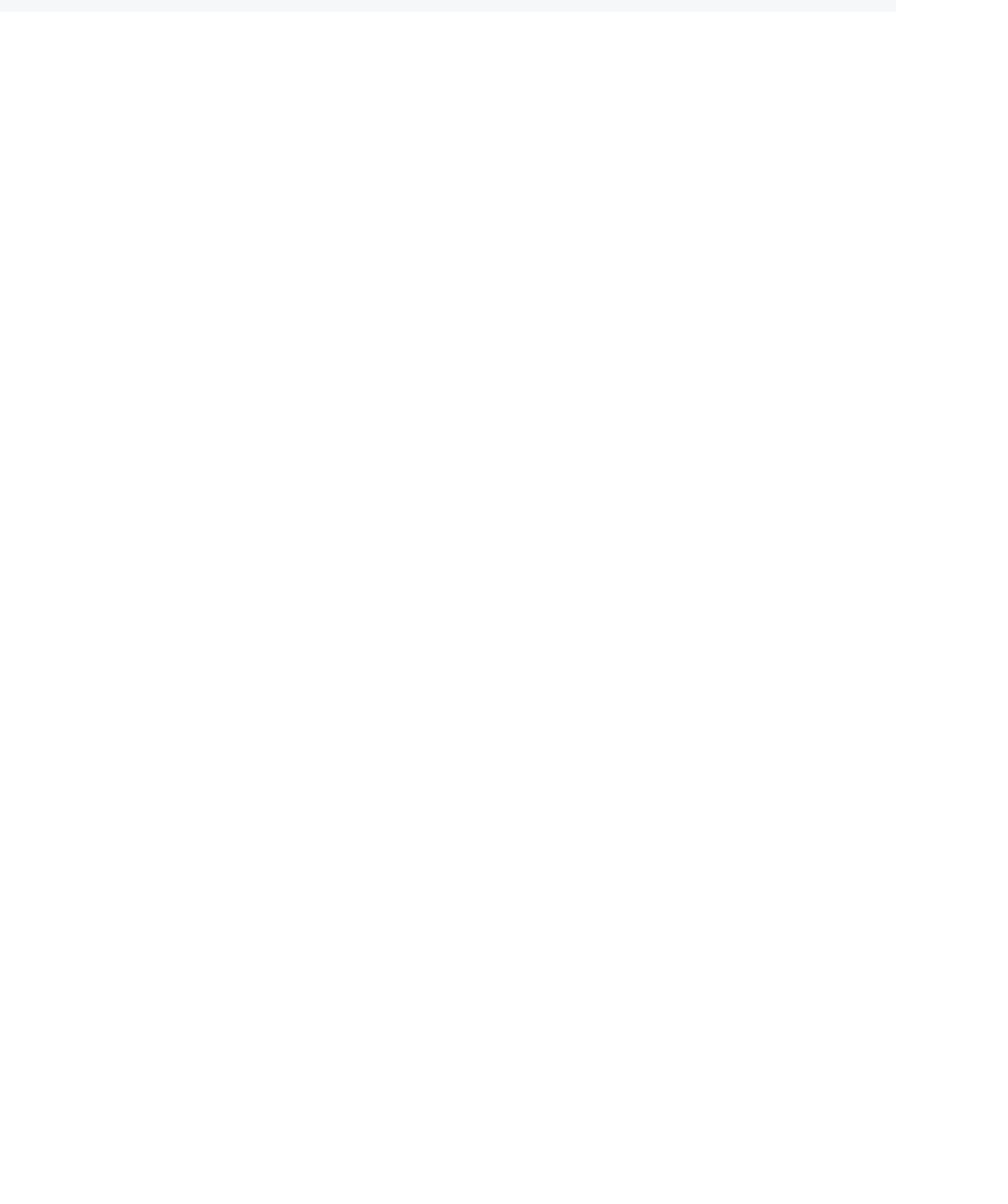
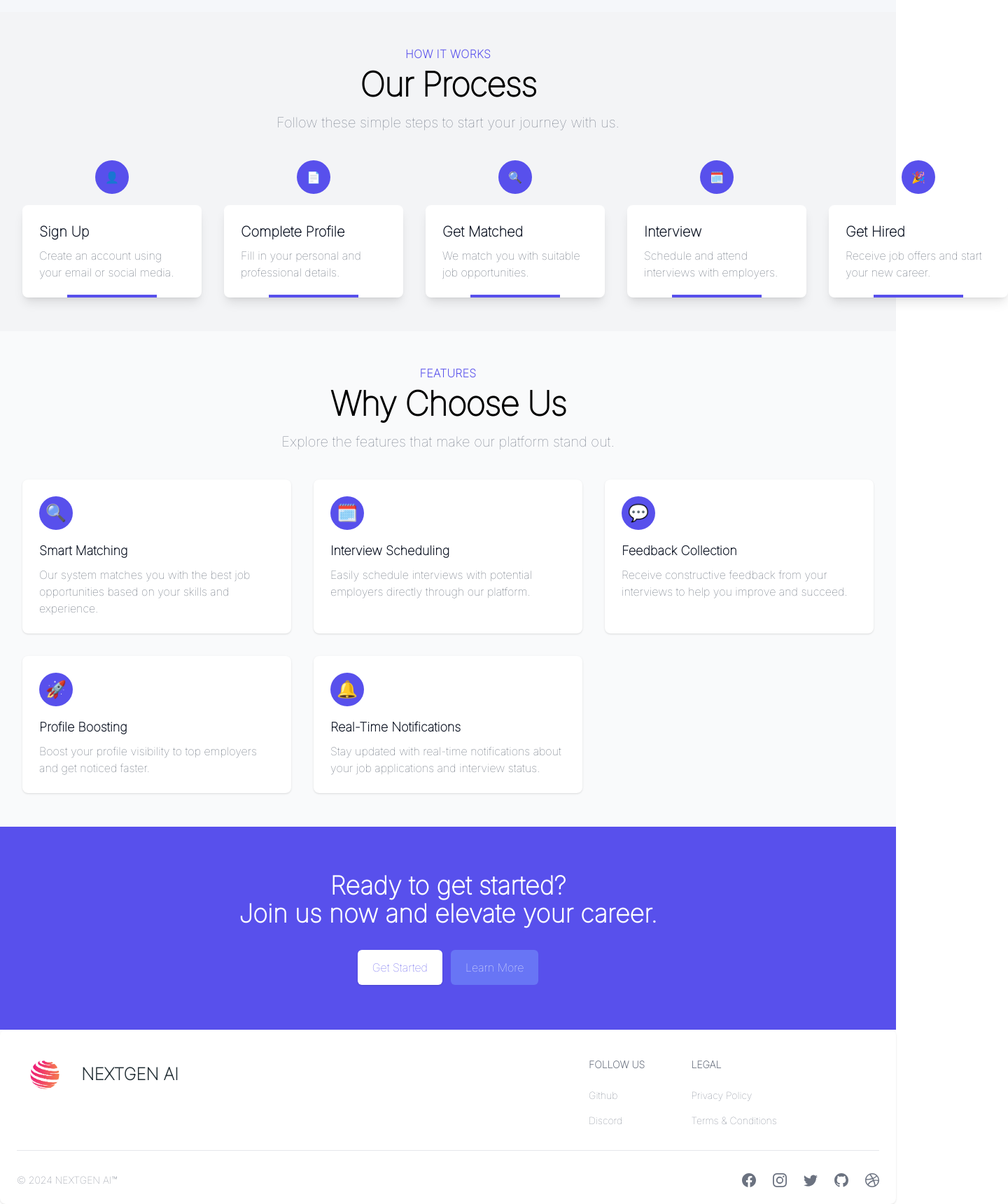
Before and after one commit to bilal1718/NextGen_AI_Interview_Coach, a React (Vite) app: page / in a window 1280 px wide. Shown: the part 783-2503 px from the top of the page at 70% size, 1440 px wide, since content can reach past the window. Before the commit the page ends 800 px from the top, so only its background shows below. Built offline with nearby package versions, Linux system fonts and the light colour scheme.

Commit message:
Updated Sections

```diff
--- a/src/App.jsx
+++ b/src/App.jsx
@@ -1,6 +1,10 @@
 import './App.css'
 import Home from './components/Home'
 import Navbar from './components/Navbar'
+import MyFooter from './components/Footer'
+import HowItWorks from './components/HowItWorks'
+import Features from './components/Features'
+import CallToAction from './components/CallToAction'
 
 function App() {
 
@@ -8,6 +12,10 @@ function App() {
     <>
      <Navbar />
      <Home />
+     <HowItWorks />
+     <Features />
+     <CallToAction />
+     <MyFooter />
     </>
   )
 }
--- /dev/null
+++ b/src/components/CallToAction.jsx
@@ -0,0 +1,34 @@
+import React from 'react';
+
+const CallToAction = () => {
+  return (
+    <div className="bg-indigo-600">
+      <div className="max-w-7xl mx-auto py-12 px-4 sm:px-6 lg:py-16 lg:px-8 text-center">
+        <h2 className="text-3xl font-extrabold text-white sm:text-4xl">
+          <span className="block">Ready to get started?</span>
+          <span className="block">Join us now and elevate your career.</span>
+        </h2>
+        <div className="mt-8 flex justify-center">
+          <div className="inline-flex rounded-md shadow">
+            <a
+              href="#"
+              className="inline-flex items-center justify-center px-5 py-3 border border-transparent text-base font-medium rounded-md text-indigo-600 bg-white hover:bg-indigo-50"
+            >
+              Get Started
+            </a>
+          </div>
+          <div className="ml-3 inline-flex">
+            <a
+              href="#"
+              className="inline-flex items-center justify-center px-5 py-3 border border-transparent text-base font-medium rounded-md text-white bg-indigo-500 hover:bg-indigo-700"
+            >
+              Learn More
+            </a>
+          </div>
+        </div>
+      </div>
+    </div>
+  );
+};
+
+export default CallToAction;
--- /dev/null
+++ b/src/components/Features.jsx
@@ -0,0 +1,62 @@
+import React from 'react';
+
+const features = [
+  {
+    title: "Smart Matching",
+    description: "Our system matches you with the best job opportunities based on your skills and experience.",
+    icon: "🔍"
+  },
+  {
+    title: "Interview Scheduling",
+    description: "Easily schedule interviews with potential employers directly through our platform.",
+    icon: "🗓️"
+  },
+  {
+    title: "Feedback Collection",
+    description: "Receive constructive feedback from your interviews to help you improve and succeed.",
+    icon: "💬"
+  },
+  {
+    title: "Profile Boosting",
+    description: "Boost your profile visibility to top employers and get noticed faster.",
+    icon: "🚀"
+  },
+  {
+    title: "Real-Time Notifications",
+    description: "Stay updated with real-time notifications about your job applications and interview status.",
+    icon: "🔔"
+  },
+];
+
+const Features = () => {
+  return (
+    <div className="bg-gray-50 py-12">
+      <div className="max-w-7xl mx-auto px-4 sm:px-6 lg:px-8">
+        <div className="text-center">
+          <h2 className="text-base text-indigo-600 font-semibold tracking-wide uppercase">Features</h2>
+          <p className="mt-2 text-4xl leading-8 font-extrabold tracking-tight text-black sm:text-5xl">
+            Why Choose Us
+          </p>
+          <p className="mt-4 max-w-2xl text-xl text-gray-500 lg:mx-auto">
+            Explore the features that make our platform stand out.
+          </p>
+        </div>
+        <div className="mt-10">
+          <ul className="grid grid-cols-1 gap-8 sm:grid-cols-2 lg:grid-cols-3">
+            {features.map((feature, index) => (
+              <li key={index} className="col-span-1 bg-white rounded-lg shadow p-6">
+                <div className="w-12 h-12 rounded-full bg-indigo-600 text-white flex items-center justify-center mb-4">
+                  <span className="text-2xl">{feature.icon}</span>
+                </div>
+                <h3 className="text-lg font-semibold text-gray-900">{feature.title}</h3>
+                <p className="mt-2 text-gray-600">{feature.description}</p>
+              </li>
+            ))}
+          </ul>
+        </div>
+      </div>
+    </div>
+  );
+};
+
+export default Features;
--- /dev/null
+++ b/src/components/Footer.jsx
@@ -0,0 +1,47 @@
+import { Footer } from "flowbite-react";
+import logo from "../images/logo.png"
+import { BsDribbble, BsFacebook, BsGithub, BsInstagram, BsTwitter } from "react-icons/bs";
+
+export default function MyFooter() {
+  return (
+    <Footer container>
+      <div className="w-full">
+        <div className="grid w-full justify-between sm:flex sm:justify-between md:flex md:grid-cols-1">
+          <div>
+          <a href='' className='text-2xl font-semibold flex items-center space-x-3'>
+                <img src={logo} className='w-20 inline-block items-center' alt='' />
+                <span className='text-[#263238]'>NEXTGEN AI</span>
+            </a>
+          </div>
+          <div className="grid grid-cols-2 gap-8 sm:mt-4 sm:grid-cols-3 sm:gap-6">
+            <div>
+              <Footer.Title title="Follow us" />
+              <Footer.LinkGroup col>
+                <Footer.Link href="#">Github</Footer.Link>
+                <Footer.Link href="#">Discord</Footer.Link>
+              </Footer.LinkGroup>
+            </div>
+            <div>
+              <Footer.Title title="Legal" />
+              <Footer.LinkGroup col>
+                <Footer.Link href="#">Privacy Policy</Footer.Link>
+                <Footer.Link href="#">Terms &amp; Conditions</Footer.Link>
+              </Footer.LinkGroup>
+            </div>
+          </div>
+        </div>
+        <Footer.Divider />
+        <div className="w-full sm:flex sm:items-center sm:justify-between">
+          <Footer.Copyright href="#" by="NEXTGEN AI™" year={2024} />
+          <div className="mt-4 flex space-x-6 sm:mt-0 sm:justify-center">
+            <Footer.Icon href="#" icon={BsFacebook} />
+            <Footer.Icon href="#" icon={BsInstagram} />
+            <Footer.Icon href="#" icon={BsTwitter} />
+            <Footer.Icon href="#" icon={BsGithub} />
+            <Footer.Icon href="#" icon={BsDribbble} />
+          </div>
+        </div>
+      </div>
+    </Footer>
+  );
+}
--- a/src/components/Home.jsx
+++ b/src/components/Home.jsx
@@ -1,6 +1,6 @@
 import React from 'react'
 import { Carousel } from 'flowbite-react'
-import banner1 from "../images/test1.jpeg"
+import banner1 from "../images/1.webp"
 
 const Home = () => {
   return (
--- /dev/null
+++ b/src/components/HowItWorks.jsx
@@ -0,0 +1,63 @@
+import React from 'react';
+
+const steps = [
+  {
+    title: "Sign Up",
+    description: "Create an account using your email or social media.",
+    icon: "👤"
+  },
+  {
+    title: "Complete Profile",
+    description: "Fill in your personal and professional details.",
+    icon: "📄"
+  },
+  {
+    title: "Get Matched",
+    description: "We match you with suitable job opportunities.",
+    icon: "🔍"
+  },
+  {
+    title: "Interview",
+    description: "Schedule and attend interviews with employers.",
+    icon: "🗓️"
+  },
+  {
+    title: "Get Hired",
+    description: "Receive job offers and start your new career.",
+    icon: "🎉"
+  },
+];
+
+const HowItWorks = () => {
+  return (
+    <div className="bg-gray-100 py-12">
+      <div className="max-w-7xl mx-auto px-4 sm:px-6 lg:px-8">
+        <div className="text-center">
+          <h2 className="text-base text-indigo-600 font-semibold tracking-wide uppercase">How It Works</h2>
+          <p className="mt-2 text-4xl leading-8 font-extrabold tracking-tight text-black sm:text-5xl">
+            Our Process
+          </p>
+          <p className="mt-4 max-w-2xl text-xl text-gray-500 lg:mx-auto">
+            Follow these simple steps to start your journey with us.
+          </p>
+        </div>
+        <div className="mt-10 flex space-x-8">
+          {steps.map((step, index) => (
+            <div key={index} className="relative flex-shrink-0 w-64 ">
+              <div className="absolute inset-y-0 left-1/2 w-1/2 border-b-4 border-indigo-600 transform -translate-x-1/2"></div>
+              <div className="relative flex items-center justify-center bg-indigo-600 w-12 h-12 rounded-full text-white mx-auto mb-4">
+                {step.icon}
+              </div>
+              <div className="bg-white p-6 rounded-lg shadow-lg">
+                <h3 className="text-xl font-semibold text-gray-900">{step.title}</h3>
+                <p className="mt-2 text-gray-600">{step.description}</p>
+              </div>
+            </div>
+          ))}
+        </div>
+      </div>
+    </div>
+  );
+};
+
+export default HowItWorks;
```
Also changed, not shown: src/images/1.webp (added).
